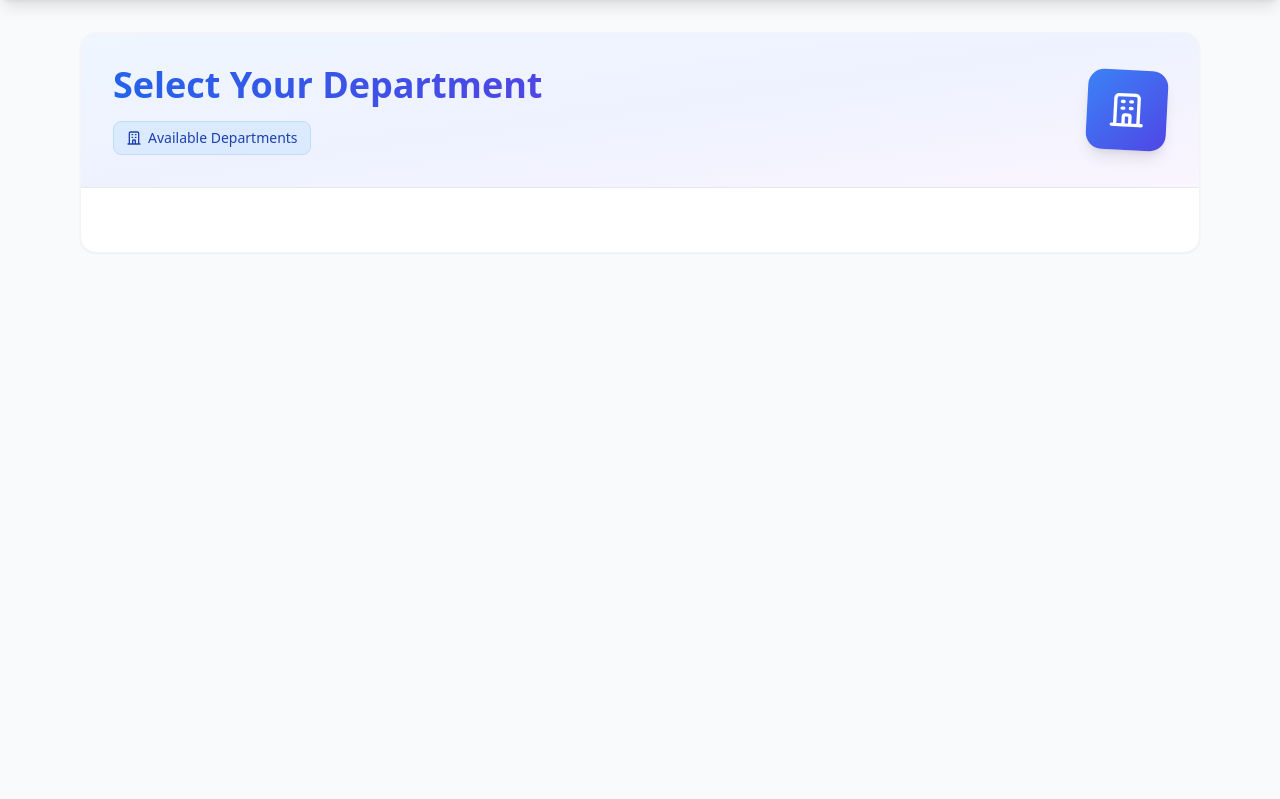
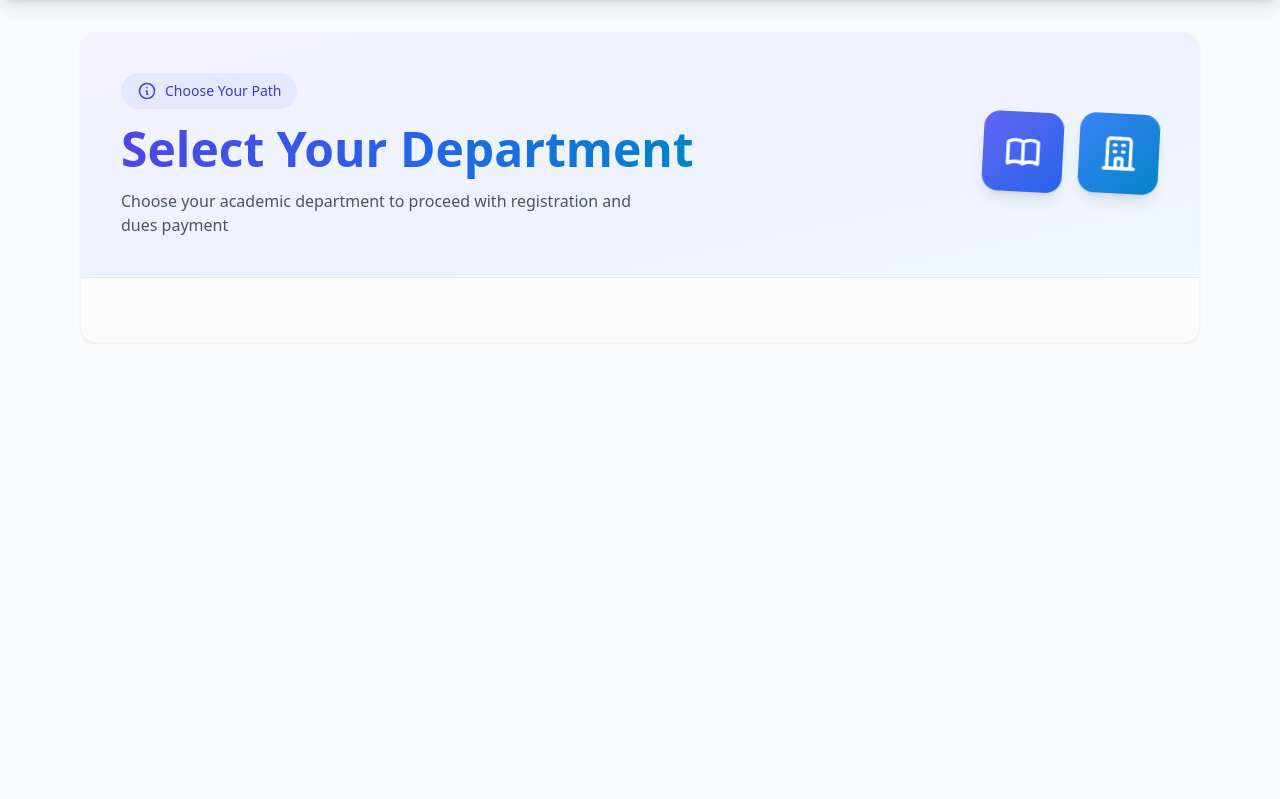
Before and after one commit to henryantwi/Dues-Colleection-SaaS-App, a Django app: page /students/departments/ in a window 1280 px wide. Shown: the part 81-880 px from the top of the page. Run offline with Django 5.2, Linux system fonts and the light colour scheme; data that the repository does not hold is empty; some libraries are stand-ins or nearby versions.

Commit message:
Enhance department list template with improved styling and animations; update layout and content for better user experience

```diff
--- a/src/students/templates/students/department_list.html
+++ b/src/students/templates/students/department_list.html
@@ -5,25 +5,32 @@
 {% block content %}
 <div class="divide-y divide-gray-200">
     <!-- Header Section -->
-    <div class="card-section bg-gradient-to-br from-blue-50 via-indigo-50 to-purple-50 p-8">
-        <div class="flex items-center justify-between">
-            <div class="space-y-4">
-                <h1 class="text-3xl sm:text-4xl font-extrabold text-gray-900">
-                    <span class="bg-clip-text text-transparent bg-gradient-to-r from-blue-600 to-indigo-600">
+    <div class="card-section bg-gradient-to-br from-violet-50 via-indigo-50 to-sky-50 p-6 sm:p-8 md:p-10">
+        <div class="flex flex-col sm:flex-row items-center justify-between gap-6">
+            <div class="space-y-4 text-center sm:text-left">
+                <div class="inline-flex items-center gap-2 px-4 py-2 rounded-full bg-indigo-100/80 backdrop-blur-sm">
+                    <svg class="w-5 h-5 text-indigo-600" fill="none" stroke="currentColor" viewBox="0 0 24 24">
+                        <path stroke-linecap="round" stroke-linejoin="round" stroke-width="2" d="M13 16h-1v-4h-1m1-4h.01M21 12a9 9 0 11-18 0 9 9 0 0118 0z"/>
+                    </svg>
+                    <span class="text-sm font-medium text-indigo-700">Choose Your Path</span>
+                </div>
+
+                <h1 class="text-3xl sm:text-4xl md:text-5xl font-black">
+                    <span class="bg-clip-text text-transparent bg-gradient-to-r from-indigo-600 via-blue-600 to-sky-600">
                         Select Your Department
                     </span>
                 </h1>
-                <div class="flex flex-wrap gap-2">
-                    <span class="inline-flex items-center px-3 py-1.5 rounded-lg text-sm font-medium bg-blue-100 text-blue-800 border border-blue-200">
-                        <svg class="w-4 h-4 mr-1.5" fill="none" stroke="currentColor" viewBox="0 0 24 24">
-                            <path stroke-linecap="round" stroke-linejoin="round" stroke-width="2" d="M19 21V5a2 2 0 00-2-2H7a2 2 0 00-2 2v16m14 0h2m-2 0h-5m-9 0H3m2 0h5M9 7h1m-1 4h1m4-4h1m-1 4h1m-5 10v-5a1 1 0 011-1h2a1 1 0 011 1v5m-4 0h4"/>
-                        </svg>
-                        Available Departments
-                    </span>
+
+                <p class="text-slate-600 max-w-lg">Choose your academic department to proceed with registration and dues payment</p>
+            </div>
+
+            <div class="hidden sm:flex space-x-4">
+                <div class="w-20 h-20 animate-float bg-gradient-to-br from-indigo-500 to-blue-600 rounded-2xl flex items-center justify-center shadow-lg transform rotate-3">
+                    <svg class="w-10 h-10 text-white" fill="none" stroke="currentColor" viewBox="0 0 24 24">
+                        <path stroke-linecap="round" stroke-linejoin="round" stroke-width="2" d="M12 6.253v13m0-13C10.832 5.477 9.246 5 7.5 5S4.168 5.477 3 6.253v13C4.168 18.477 5.754 18 7.5 18s3.332.477 4.5 1.253m0-13C13.168 5.477 14.754 5 16.5 5c1.747 0 3.332.477 4.5 1.253v13C19.832 18.477 18.247 18 16.5 18c-1.746 0-3.332.477-4.5 1.253"/>
+                    </svg>
                 </div>
-            </div>
-            <div class="hidden sm:block">
-                <div class="w-20 h-20 bg-gradient-to-br from-blue-500 to-indigo-600 rounded-2xl flex items-center justify-center shadow-lg transform rotate-3">
+                <div class="w-20 h-20 animate-float animation-delay-200 bg-gradient-to-br from-blue-500 to-sky-600 rounded-2xl flex items-center justify-center shadow-lg -rotate-3">
                     <svg class="w-10 h-10 text-white" fill="none" stroke="currentColor" viewBox="0 0 24 24">
                         <path stroke-linecap="round" stroke-linejoin="round" stroke-width="2" d="M19 21V5a2 2 0 00-2-2H7a2 2 0 00-2 2v16m14 0h2m-2 0h-5m-9 0H3m2 0h5M9 7h1m-1 4h1m4-4h1m-1 4h1m-5 10v-5a1 1 0 011-1h2a1 1 0 011 1v5m-4 0h4"/>
                     </svg>
@@ -33,47 +40,61 @@
     </div>
 
     <!-- Content Section -->
-    <div class="card-content p-8">
-        <div class="grid grid-cols-1 sm:grid-cols-2 lg:grid-cols-3 gap-6">
+    <div class="card-content p-6 sm:p-8 bg-gray-50/50">
+        <div class="grid grid-cols-1 md:grid-cols-2 lg:grid-cols-3 gap-6">
             {% for department in departments %}
-            <div class="bg-white rounded-2xl shadow-lg border border-gray-100 overflow-hidden
-                        hover:shadow-xl transition-all duration-300 transform hover:-translate-y-1
-                        flex flex-col">
-                <div class="aspect-w-16 aspect-h-9 bg-gray-100">
+            <div class="group bg-white rounded-2xl shadow-sm hover:shadow-xl border border-gray-100/50 overflow-hidden
+                        transition-all duration-300 transform hover:-translate-y-1">
+                <div class="aspect-w-16 aspect-h-9 bg-gradient-to-br from-gray-100 to-gray-50 relative overflow-hidden">
                     {% if department.image %}
                     <img src="{{ department.image.url }}"
                          alt="{{ department.name }}"
-                         class="w-full h-full object-cover">
+                         class="w-full h-full object-cover transform group-hover:scale-105 transition-transform duration-500">
                     {% else %}
-                    <div class="w-full h-full flex items-center justify-center bg-gradient-to-br from-gray-100 to-gray-200">
-                        <svg class="w-12 h-12 text-gray-400" fill="none" stroke="currentColor" viewBox="0 0 24 24">
-                            <path stroke-linecap="round" stroke-linejoin="round" stroke-width="2" d="M19 21V5a2 2 0 00-2-2H7a2 2 0 00-2 2v16m14 0h2m-2 0h-5m-9 0H3m2 0h5M9 7h1m-1 4h1m4-4h1m-1 4h1m-5 10v-5a1 1 0 011-1h2a1 1 0 011 1v5m-4 0h4"/>
+                    <div class="w-full h-full flex items-center justify-center bg-gradient-to-br from-indigo-50 to-blue-50">
+                        <svg class="w-16 h-16 text-indigo-300" fill="none" stroke="currentColor" viewBox="0 0 24 24">
+                            <path stroke-linecap="round" stroke-linejoin="round" stroke-width="1.5" d="M12 6.253v13m0-13C10.832 5.477 9.246 5 7.5 5S4.168 5.477 3 6.253v13C4.168 18.477 5.754 18 7.5 18s3.332.477 4.5 1.253m0-13C13.168 5.477 14.754 5 16.5 5c1.747 0 3.332.477 4.5 1.253v13C19.832 18.477 18.247 18 16.5 18c-1.746 0-3.332.477-4.5 1.253"/>
                         </svg>
                     </div>
                     {% endif %}
                 </div>
 
                 <div class="p-6 space-y-4">
-                    <h3 class="text-xl font-bold text-gray-900">{{ department.full_name|default:department.name }}</h3>
-                    <p class="text-sm font-bold text-gray-500">{{ department.name }}</p>
                     <div class="space-y-2">
-                        <div class="flex items-center justify-between text-sm">
-                            <span class="text-gray-500">First Year Dues:</span>
-                            <span class="font-medium text-gray-900">GH₵{{ department.year_one_amount }}</span>
+                        <h3 class="text-xl font-bold text-gray-900">{{ department.full_name|default:department.name }}</h3>
+                        <p class="text-sm font-medium text-indigo-600">{{ department.name }}</p>
+                    </div>
+
+                    <div class="space-y-3 py-4 border-t border-gray-100">
+                        <div class="flex items-center gap-3 text-sm">
+                            <svg class="w-5 h-5 text-green-500" fill="none" stroke="currentColor" viewBox="0 0 24 24">
+                                <path stroke-linecap="round" stroke-linejoin="round" stroke-width="2" d="M9 12l2 2 4-4m6 2a9 9 0 11-18 0 9 9 0 0118 0z"/>
+                            </svg>
+                            <span class="text-gray-600">First Year:</span>
+                            <span class="font-bold text-gray-900">GH₵{{ department.year_one_amount }}</span>
                         </div>
-                        <div class="flex items-center justify-between text-sm">
-                            <span class="text-gray-500">Continuing Student Dues:</span>
-                            <span class="font-medium text-gray-900">GH₵{{ department.other_years_amount }}</span>
+                        <div class="flex items-center gap-3 text-sm">
+                            <svg class="w-5 h-5 text-blue-500" fill="none" stroke="currentColor" viewBox="0 0 24 24">
+                                <path stroke-linecap="round" stroke-linejoin="round" stroke-width="2" d="M12 8v4l3 3m6-3a9 9 0 11-18 0 9 9 0 0118 0z"/>
+                            </svg>
+                            <span class="text-gray-600">Continuing:</span>
+                            <span class="font-bold text-gray-900">GH₵{{ department.other_years_amount }}</span>
                         </div>
                     </div>
 
-                    <div class="flex flex-col gap-2">
+                    <div class="flex flex-col gap-3 pt-2">
                         <a href="{% url 'students:registration_year_one' department.slug %}"
-                           class="inline-flex items-center justify-center px-4 py-2 rounded-lg font-medium text-white bg-blue-600 hover:bg-blue-700 transition-all duration-300">
+                           class="flex items-center justify-center gap-2 px-6 py-3 rounded-xl text-sm font-medium text-white bg-gradient-to-r from-indigo-600 to-blue-600 hover:from-indigo-700 hover:to-blue-700 transform transition-all duration-300 hover:shadow-lg hover:-translate-y-0.5">
+                            <svg class="w-5 h-5" fill="none" stroke="currentColor" viewBox="0 0 24 24">
+                                <path stroke-linecap="round" stroke-linejoin="round" stroke-width="2" d="M18 9v3m0 0v3m0-3h3m-3 0h-3m-2-5a4 4 0 11-8 0 4 4 0 018 0zM3 20a6 6 0 0112 0v1H3v-1z"/>
+                            </svg>
                             Register as Year-One Student
                         </a>
                         <a href="{% url 'students:registration' department.slug %}"
-                           class="inline-flex items-center justify-center px-4 py-2 rounded-lg font-medium text-white bg-indigo-600 hover:bg-indigo-700 transition-all duration-300">
+                           class="flex items-center justify-center gap-2 px-6 py-3 rounded-xl text-sm font-medium text-indigo-700 bg-indigo-50 hover:bg-indigo-100 transform transition-all duration-300">
+                            <svg class="w-5 h-5" fill="none" stroke="currentColor" viewBox="0 0 24 24">
+                                <path stroke-linecap="round" stroke-linejoin="round" stroke-width="2" d="M17 20h5v-2a3 3 0 00-5.356-1.857M17 20H7m10 0v-2c0-.656-.126-1.283-.356-1.857M7 20H2v-2a3 3 0 015.356-1.857M7 20v-2c0-.656.126-1.283.356-1.857m0 0a5.002 5.002 0 019.288 0M15 7a3 3 0 11-6 0 3 3 0 016 0zm6 3a2 2 0 11-4 0 2 2 0 014 0zM7 10a2 2 0 11-4 0 2 2 0 014 0z"/>
+                            </svg>
                             Register as Continuing Student
                         </a>
                     </div>
@@ -83,4 +104,17 @@
         </div>
     </div>
 </div>
+
+<style>
+    @keyframes float {
+        0%, 100% { transform: translateY(0) rotate(3deg); }
+        50% { transform: translateY(-10px) rotate(3deg); }
+    }
+    .animate-float {
+        animation: float 3s ease-in-out infinite;
+    }
+    .animation-delay-200 {
+        animation-delay: 200ms;
+    }
+</style>
 {% endblock %}
```
